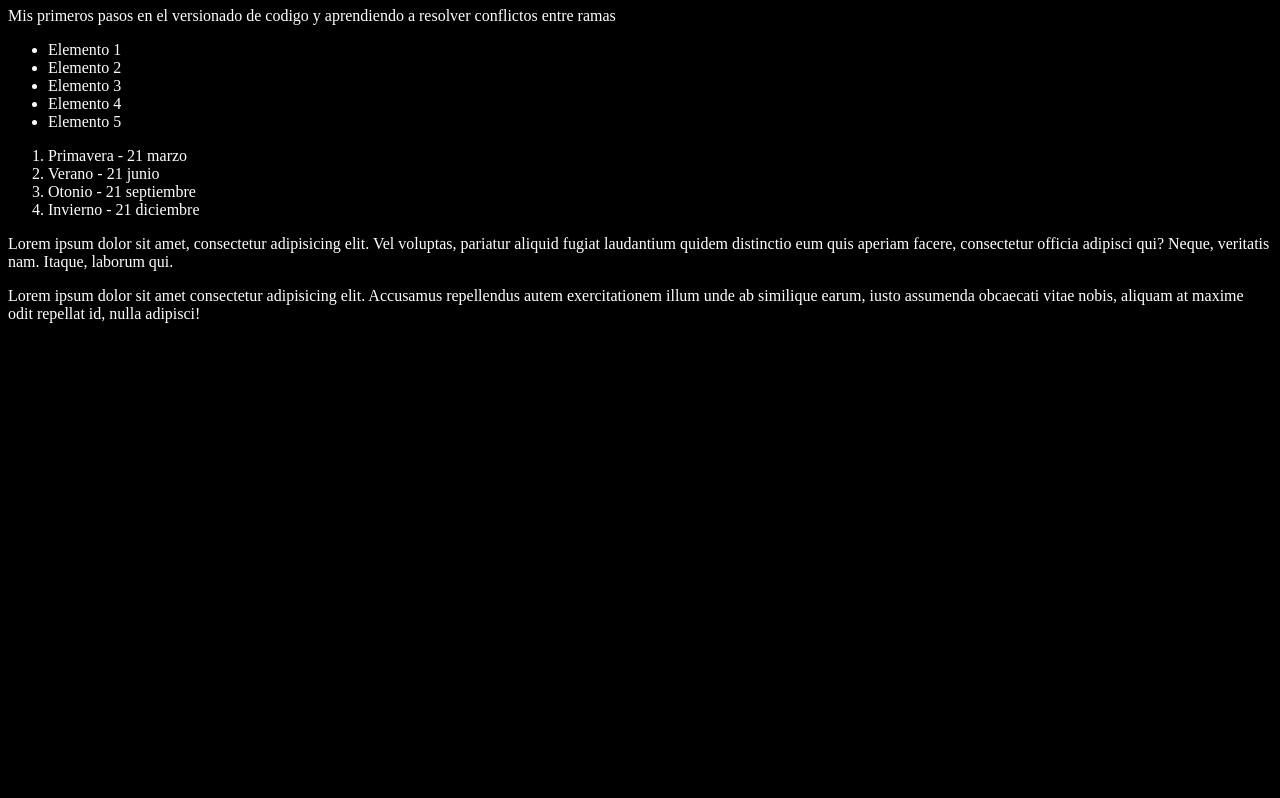
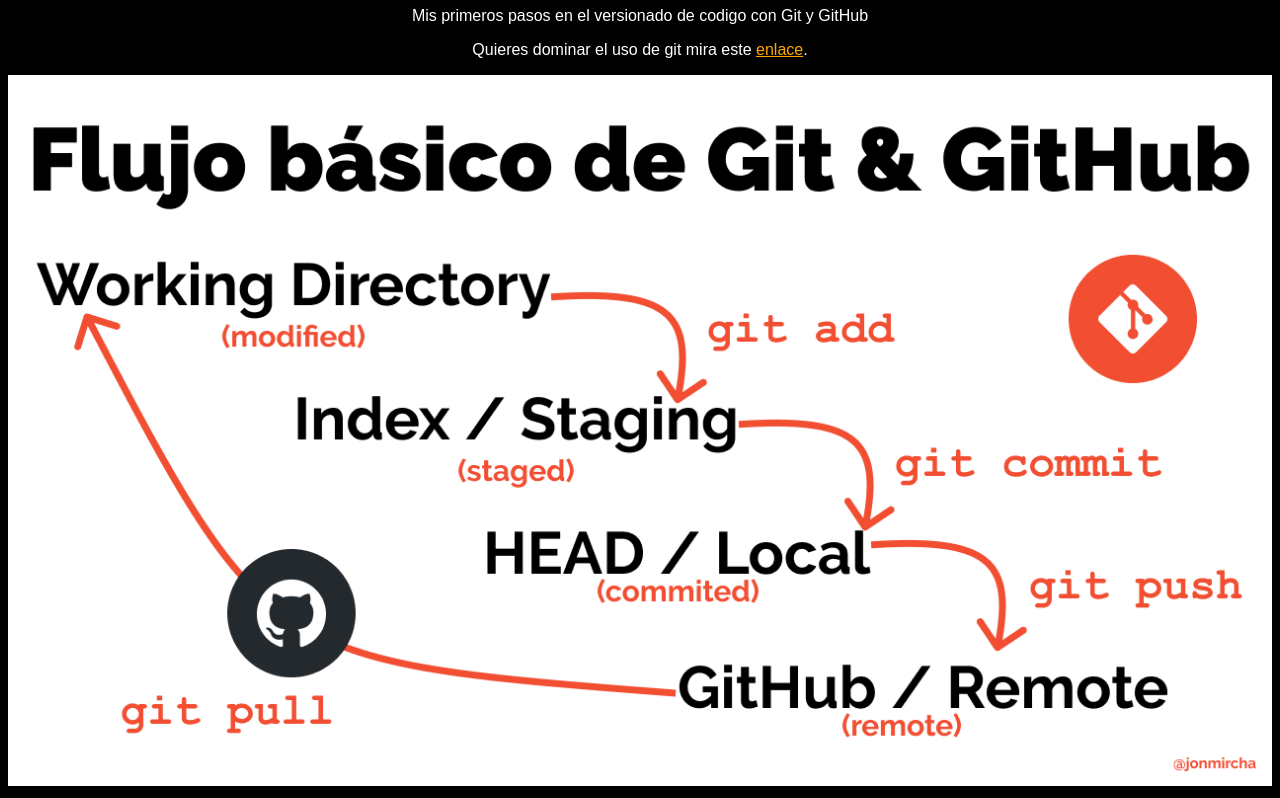
Before and after one commit to Ronald24-MR/curso-repositorio-prueba, a plain HTML site: page index.html in a window 1280 px wide. Shown: the part 73-871 px from the top of the page. Before the commit the page ends 800 px from the top, so only its background shows below. Drawn offline with Linux system fonts and the light colour scheme.

Commit message:
agregando imagen de flujo git y estilizando index.html

```diff
--- a/index.html
+++ b/index.html
@@ -9,24 +9,11 @@
 </head>
 <body>
     <h1>Aprendiendo Git</h1>
-    <p>Mis primeros pasos en el versionado de codigo y aprendiendo a resolver conflictos entre ramas</p>
-    <ul>
-        <li>Elemento 1</li>
-        <li>Elemento 2</li>
-        <li>Elemento 3</li>
-        <li>Elemento 4</li>
-        <li>Elemento 5</li>
-    </ul>
-    <ol>
-        <li>Primavera - 21 marzo</li>
-        <li>Verano - 21 junio</li>
-        <li>Otonio - 21 septiembre</li>
-        <li>Invierno - 21 diciembre</li>
-    </ol>
-    <p>
-        Lorem ipsum dolor sit amet, consectetur adipisicing elit. Vel voluptas, pariatur aliquid fugiat laudantium quidem distinctio eum quis aperiam facere, consectetur officia adipisci qui? Neque, veritatis nam. Itaque, laborum qui.
-    </p>
-    <p>Lorem ipsum dolor sit amet consectetur adipisicing elit. Accusamus repellendus autem exercitationem illum unde ab similique earum, iusto assumenda obcaecati vitae nobis, aliquam at maxime odit repellat id, nulla adipisci!</p>
+    <p>Mis primeros pasos en el versionado de codigo con Git y GitHub</p>
+    <p>Quieres dominar el uso de git mira este <a href="https://jonmircha.com/git" target="_blank">enlace</a>.</p>
+
+    <img src="git-flow.png" alt="Flujo basico de Git">
+
     <script src="index.js"></script>
 </body>
 </html>
--- a/style.css
+++ b/style.css
@@ -1,4 +1,18 @@
 body{
     background-color: #000;
     color: #fff;
+    font-family: sans-serif;
+    text-align: center;
 }
+
+a{
+    color: orange;
+}
+
+a:hover{
+    color: orangered;
+}
+
+img{
+    max-width: 100%;
+}
```
Also changed, not shown: git-flow.png (added).
